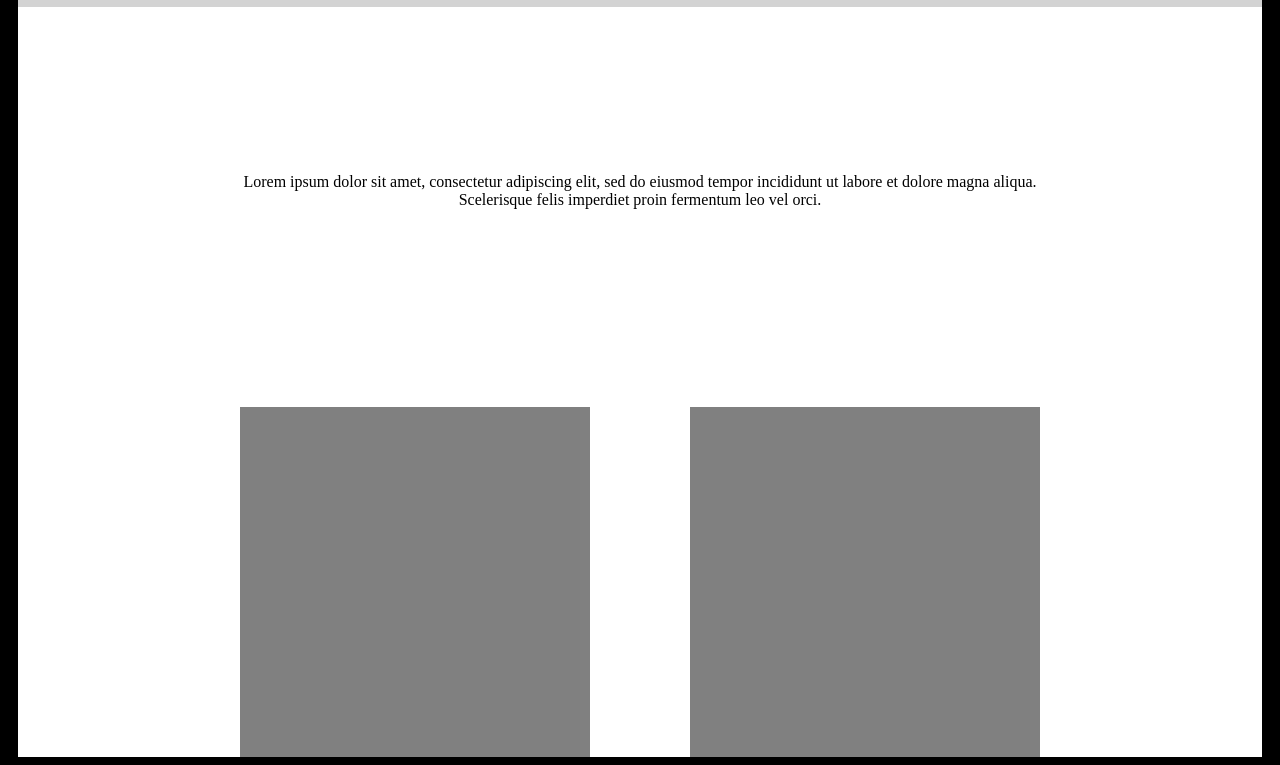
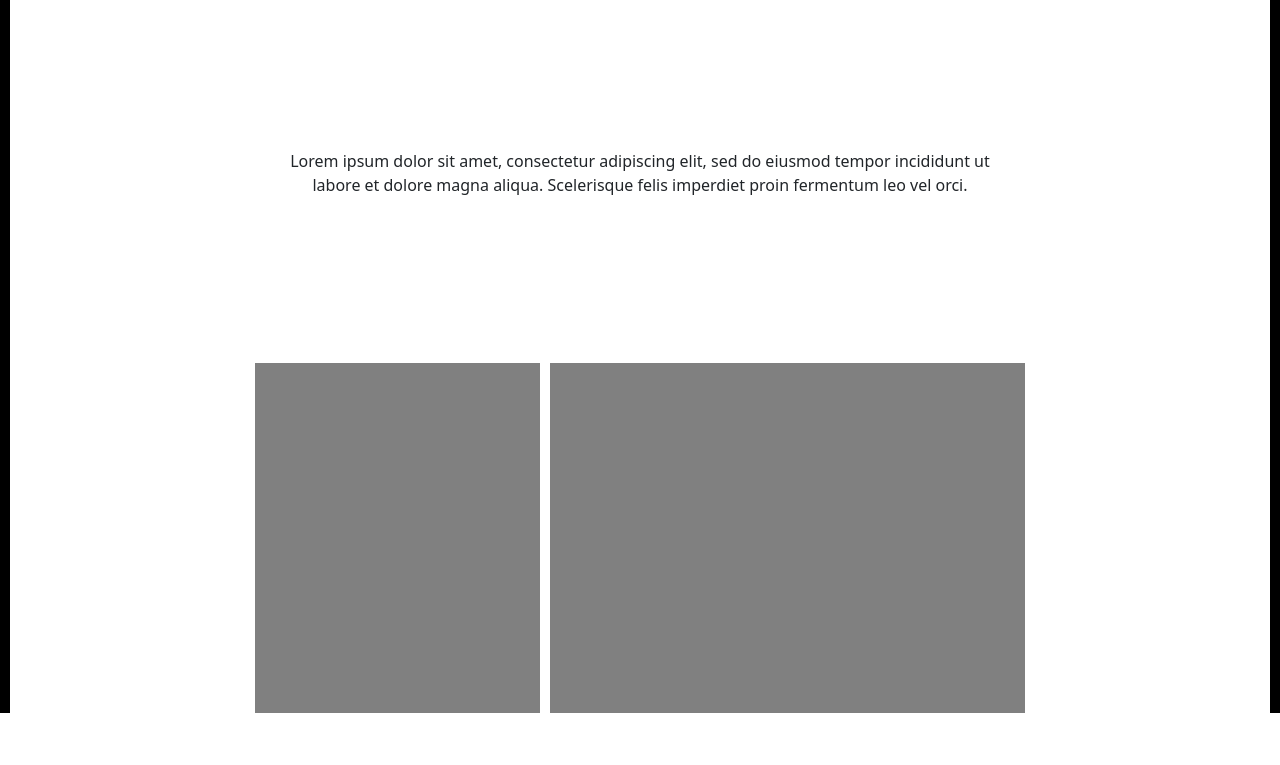
Before and after one commit to JeremyLeigh/cangelina, a PHP site: page / in a window 1280 px wide. Shown: the part 441-1206 px from the top of the page. After the commit the page ends 1154 px from the top, so only its background shows below. Run offline with PHP 8.4, Linux system fonts and the light colour scheme.

Commit message:
Added Bootstrap

```diff
--- a/css/main.css
+++ b/css/main.css
@@ -10,10 +10,10 @@ body
 
 div
 {
-  -webkit-transition: all 0.5s ease-in-out;
-   -moz-transition: all 0.5s ease-in-out;
-   -o-transition: all 0.5s ease-in-out;
-   transition: all 0.5s ease-in-out;
+  -webkit-transition: all 0.3s ease-in-out;
+   -moz-transition: all 0.3s ease-in-out;
+   -o-transition: all 0.3s ease-in-out;
+   transition: all 0.3s ease-in-out;
 }
 
 #hamSplash
@@ -67,50 +67,34 @@ div
 
 #contentSec
 {
-  width: 100%;
   justify-content: center;
 }
 
-#redImage
+#redImage img
 {
   height: 400px;
-  width: 100%;
   background-color: lightgrey;
-  text-align: center;
 }
 
 #redText
 {
-  height: 100px;
-  width: 800px;
   text-align: center;
-  margin: 0 auto;
   padding-top: 150px;
   padding-bottom: 150px;
 }
 
-#blockWrap
-{
-  width: 800px;
-  margin: 0 auto;
-  height: 350px;
-}
-
 .redBlocks
 {
-  width: 350px;
   height: 350px;
   background-color: grey;
 }
 
 #firstBlock
 {
-  float: left;
-  margin-right: 50px;
+  margin-right: 5px;
 }
 
 #secondBlock
 {
-  float: right;
-  margin-left: 50px;
+  margin-left: 5px;
 }
--- a/index.html
+++ b/index.html
@@ -3,13 +3,15 @@
 <head>
 <meta name="viewport" content="width=device-width, initial-scale=1.0">
 <title>Hamburger Script</title>
+<link href="https://cdn.jsdelivr.net/npm/bootstrap@5.0.0-beta1/dist/css/bootstrap.min.css" rel="stylesheet" integrity="sha384-giJF6kkoqNQ00vy+HMDP7azOuL0xtbfIcaT9wjKHr8RbDVddVHyTfAAsrekwKmP1" crossorigin="anonymous">
 <link href="css/main.css" rel="stylesheet" type="text/css" media="screen">
+<script src="https://cdn.jsdelivr.net/npm/bootstrap@5.0.0-beta1/dist/js/bootstrap.bundle.min.js" integrity="sha384-ygbV9kiqUc6oa4msXn9868pTtWMgiQaeYH7/t7LECLbyPA2x65Kgf80OJFdroafW" crossorigin="anonymous"></script>
 <script src="js/main.js" async defer></script>
 </head>
 <body>
   <div id="fullWrap">
   <nav id="hamNav">
-    <div id="hamSplash">
+    <div id="hamSplash" class="row">
     </div>
     <ul>
       <li id="red">Red</li>
@@ -23,16 +25,16 @@
       <div id="hamThree"></div>
     </div>
   </nav>
-  <section id="contentSec">
-    <div id="redImage" class="lg-12">//Picture//</div>
-    <div id="redText" class="lg-8">
-      <p>Lorem ipsum dolor sit amet, consectetur adipiscing elit,
+  <section id="contentSec" class="container-md">
+    <div id="redImage" class="row justify-content-center"><img class="col-lg-10" src="images/mainImage.jpg" placeholder="//Picture//"></div>
+    <div id="redText" class="row justify-content-center">
+      <p class="col-lg-8">Lorem ipsum dolor sit amet, consectetur adipiscing elit,
       sed do eiusmod tempor incididunt ut labore et dolore magna aliqua.
       Scelerisque felis imperdiet proin fermentum leo vel orci.</p>
     </div>
-    <div id="blockWrap">
-      <div id="firstBlock" class="redBlocks"></div>
-      <div id="secondBlock" class="redBlocks"></div>
+    <div id="blockWrap" class="row justify-content-center">
+      <div id="firstBlock" class="redBlocks col-lg-3 col-5"></div>
+      <div id="secondBlock" class="redBlocks col-lg-5 col-6"></div>
     </div>
   </section>
 </div>
```
